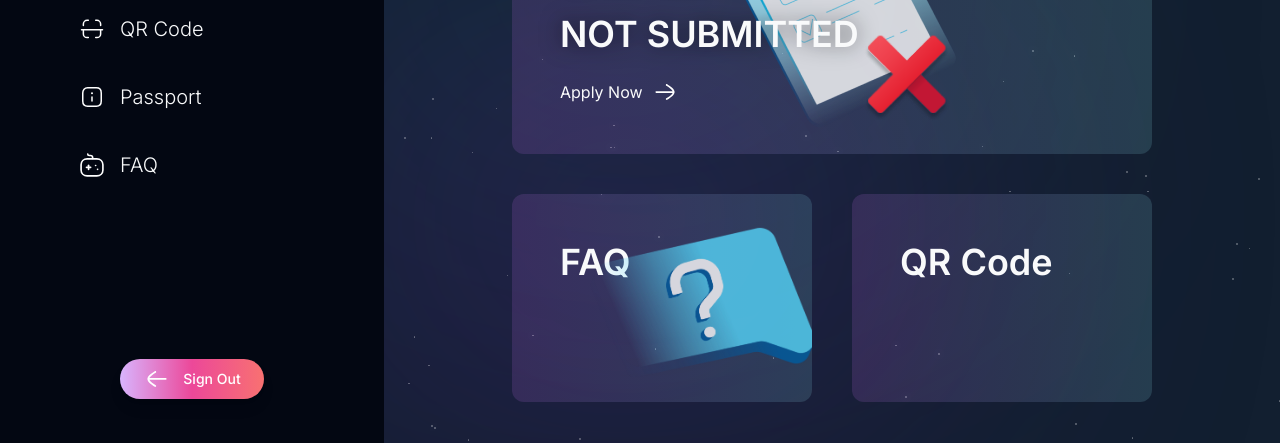
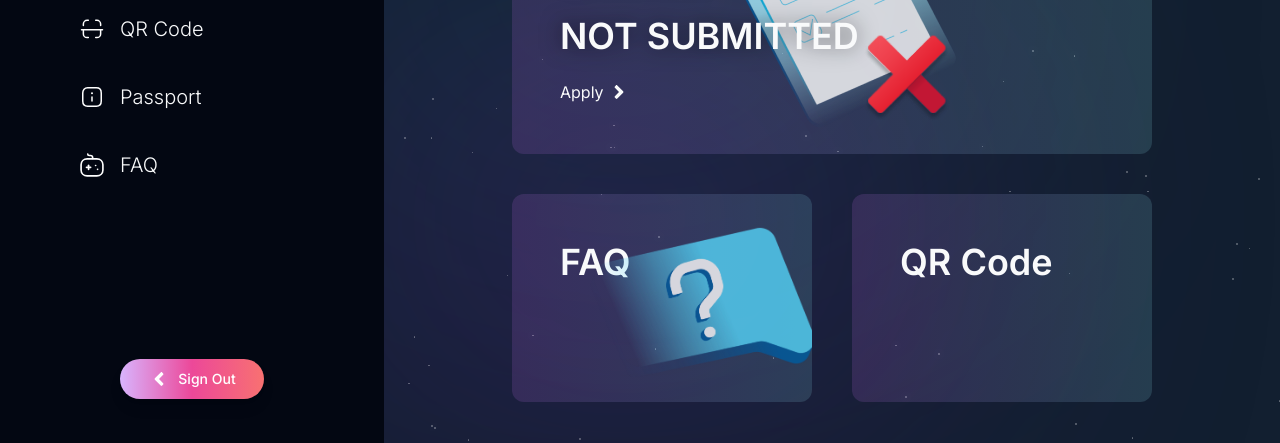
Before and after one commit to GeeseHacks/portal.geesehacks.com, a Next.js app: page /dashboard in a window 1280 px wide. Shown: the part 302-745 px from the top of the page. Built offline with nearby package versions, Linux system fonts and the light colour scheme; no server answers.

Commit message:
repaced arrows with react icons

```diff
--- a/app/dashboard/page.tsx
+++ b/app/dashboard/page.tsx
@@ -2,6 +2,8 @@
 import SideNav from "@/components/nav/SideNav";
 import { Filter } from "lucide-react";
 import Link from "next/link";
+import { FaAngleRight } from "react-icons/fa";
+
 
 const Home: React.FC = () => {
   return (
@@ -59,8 +61,8 @@ const Home: React.FC = () => {
           <h2 className="font-light text-lg drop-shadow-[0_0px_5px_rgba(0,0,0,0.5)]">Application Status</h2>
           <h2 className="font-semibold text-4xl drop-shadow-[0_0px_10px_rgba(0,0,0,0.5)]">NOT SUBMITTED</h2>
           <button className="mt-2 bg-transparent py-2 flex items-center">
-            Apply Now
-            <img src="static/icons/arrow-right.svg" alt="Right Arrow" className="ml-2 w-7 h-7" />
+            Apply
+            <FaAngleRight size={22} className="ml-1" />
           </button>
         </div>
 
--- a/components/nav/SideNav.tsx
+++ b/components/nav/SideNav.tsx
@@ -5,6 +5,7 @@ import Image from "next/image";
 import Link from "next/link";
 import { signOutAction } from "@/utils/signOutAction";
 import { Button } from "@/components/ui/button";
+import { FaAngleLeft } from "react-icons/fa";
 
 const sideNavLinks = [
   {
@@ -101,7 +102,7 @@ const SideNav: React.FC = () => {
         <div className="h-1/6 flex-shrink-0">
           <form action={signOutAction}>
             <Button className="flex w-36 items-center justify-center gap-2 rounded-full bg-gradient-to-r from-purple-300 via-pink-500 to-red-400 p-3 text-sm font-medium text-white shadow-lg transition duration-200 ease-in-out hover:bg-gradient-to-r hover:from-purple-500 hover:via-pink-600 hover:to-red-600 hover:shadow-xl focus:outline-none focus:ring-2 focus:ring-purple-500 focus:ring-offset-2">
-              <img src="/static/icons/arrow-right.svg" alt="Right Arrow" className="transform rotate-180 w-7 h-7 mr-1" />
+              <FaAngleLeft size={22}/>
               Sign Out
             </Button>
           </form>
--- a/package.json
+++ b/package.json
@@ -26,8 +26,8 @@
     "clsx": "^2.1.1",
     "cmdk": "^0.2.0",
     "crypto": "^1.0.1",
+    "dotenv-cli": "^7.4.2",
     "framer-motion": "^11.3.31",
-    "dotenv-cli": "^7.4.2",
     "frontend": "file:",
     "lucide-react": "^0.414.0",
     "next": "14.2.4",
```
Also changed, not shown: 1 other file (tests, documents, lock files or other folders).
